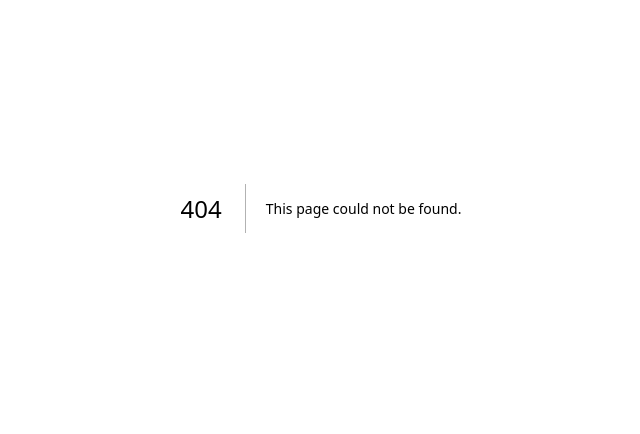
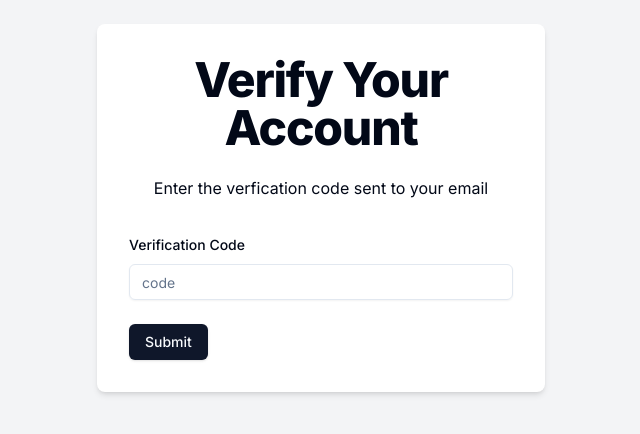
Before and after one commit to mangat-ram/mysteryMessage, a Next.js app: page /verify/1 in a window 1280 px wide. Before the commit this address had no page. Shown: the part 192-626 px from the top of the page, without its empty margins (319-959 px from the left). Built offline with nearby package versions, Linux system fonts and the light colour scheme.

Commit message:
Added Verify Form.

```diff
--- /dev/null
+++ b/src/app/(auth)/verify/[username]/page.tsx
@@ -0,0 +1,90 @@
+"use client"
+
+import { useToast } from '@/components/ui/use-toast';
+import { verifySchemaVal } from '@/schemas/verifySchema';
+import { ApiResponse } from '@/types/ApiResponse';
+import { zodResolver } from '@hookform/resolvers/zod';
+import axios, { AxiosError } from 'axios';
+import { useParams, useRouter } from 'next/navigation'
+import React from 'react'
+import { useForm } from 'react-hook-form';
+import * as z from 'zod';
+import { Button } from "@/components/ui/button"
+import {
+  Form,
+  FormControl,
+  FormField,
+  FormItem,
+  FormLabel,
+  FormMessage,
+} from "@/components/ui/form"
+import { Input } from "@/components/ui/input"
+
+const VerifyAccount = () => {
+
+  const router = useRouter();
+  const params = useParams<{username: string}>();
+  const {toast} = useToast();
+
+  const form = useForm<z.infer<typeof verifySchemaVal>>({
+    resolver: zodResolver(verifySchemaVal),
+  })
+
+  const submit = async (data:z.infer<typeof verifySchemaVal>) => {
+    try{
+      const res = await axios.post(`/api/verifyCode`,{
+        username: params.username,
+        code : data.code
+      })
+      toast({
+        title:"Success",
+        description:res.data.message
+      })
+      router.replace('signIn')
+    }catch(error){
+      console.error("Error in sign up user: ",error);
+      const axiosError = error as AxiosError<ApiResponse>;
+      let errorMsg = axiosError.response?.data.message;
+      toast({
+        title: "Verification Failed",
+        description: errorMsg,
+        variant: "destructive"
+      })
+    }
+  }
+
+  return (
+    <div className='flex justify-center items-center min-h-screen bg-gray-100'>
+      <div className='w-full max-w-md p-8 space-y-8 bg-white rounded-lg shadow-md'>
+        <div className="text-center">
+          <h1 className="text-4xl font-extrabold tracking-tight lg:text-5xl mb-6">
+            Verify Your Account
+          </h1>
+          <p className="mb-4">
+            Enter the verfication code sent to your email
+          </p>
+        </div>
+          <Form {...form}>
+          <form onSubmit={form.handleSubmit(submit)} className="space-y-6">
+            <FormField
+              name="code"
+              control={form.control}
+              render={({ field }) => (
+                <FormItem>
+                  <FormLabel>Verification Code</FormLabel>
+                  <FormControl>
+                    <Input placeholder="code" {...field} />
+                  </FormControl>
+                  <FormMessage />
+                </FormItem>
+              )}
+            />
+            <Button type="submit">Submit</Button>
+          </form>
+        </Form>
+      </div>
+    </div>
+  )
+}
+
+export default VerifyAccount
```
